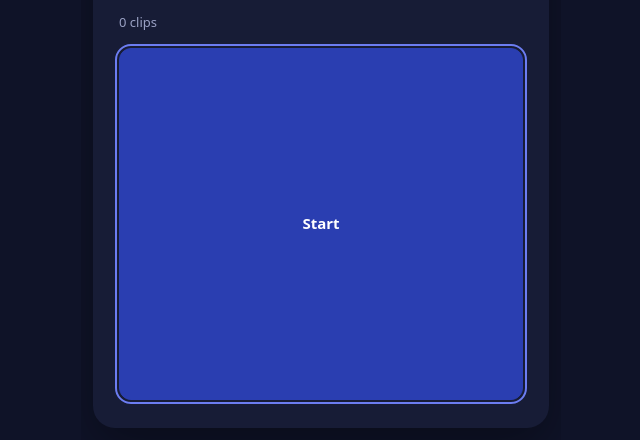
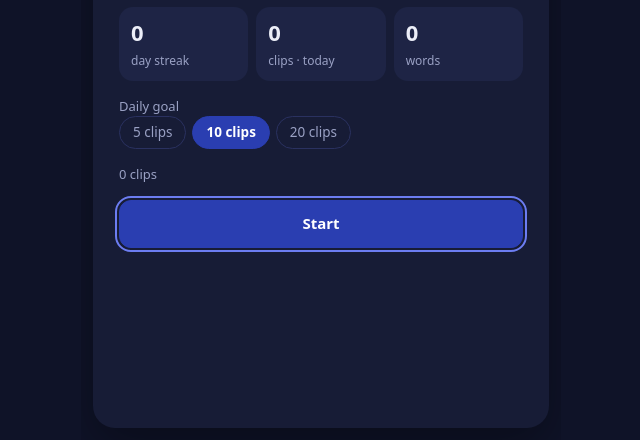
Before and after one commit to BRSTKL/satzo, a plain HTML site: page index.html in a window 1280 px wide. Shown: the part 360-800 px from the top of the page, without its empty margins (319-959 px from the left). Drawn offline with Linux system fonts and the light colour scheme; no server answers.

Commit message:
Fix tall start button on the home card
Co-Authored-By: Claude Opus 5.5 <noreply@anthropic.com>
Claude-Session: https://claude.ai/code/session_01Vw99UsGkWX6P4cdXLMKQEc

```diff
--- a/app.css
+++ b/app.css
@@ -15,3 +15,4 @@ html, body { height: 100dvh; overscroll-behavior: none; -webkit-tap-highlight-co
   .cap .line { font-size: 23px; }
   .hero h1 { font-size: 30px; }
 }
+.hero .btn.main { flex: none; }
```
